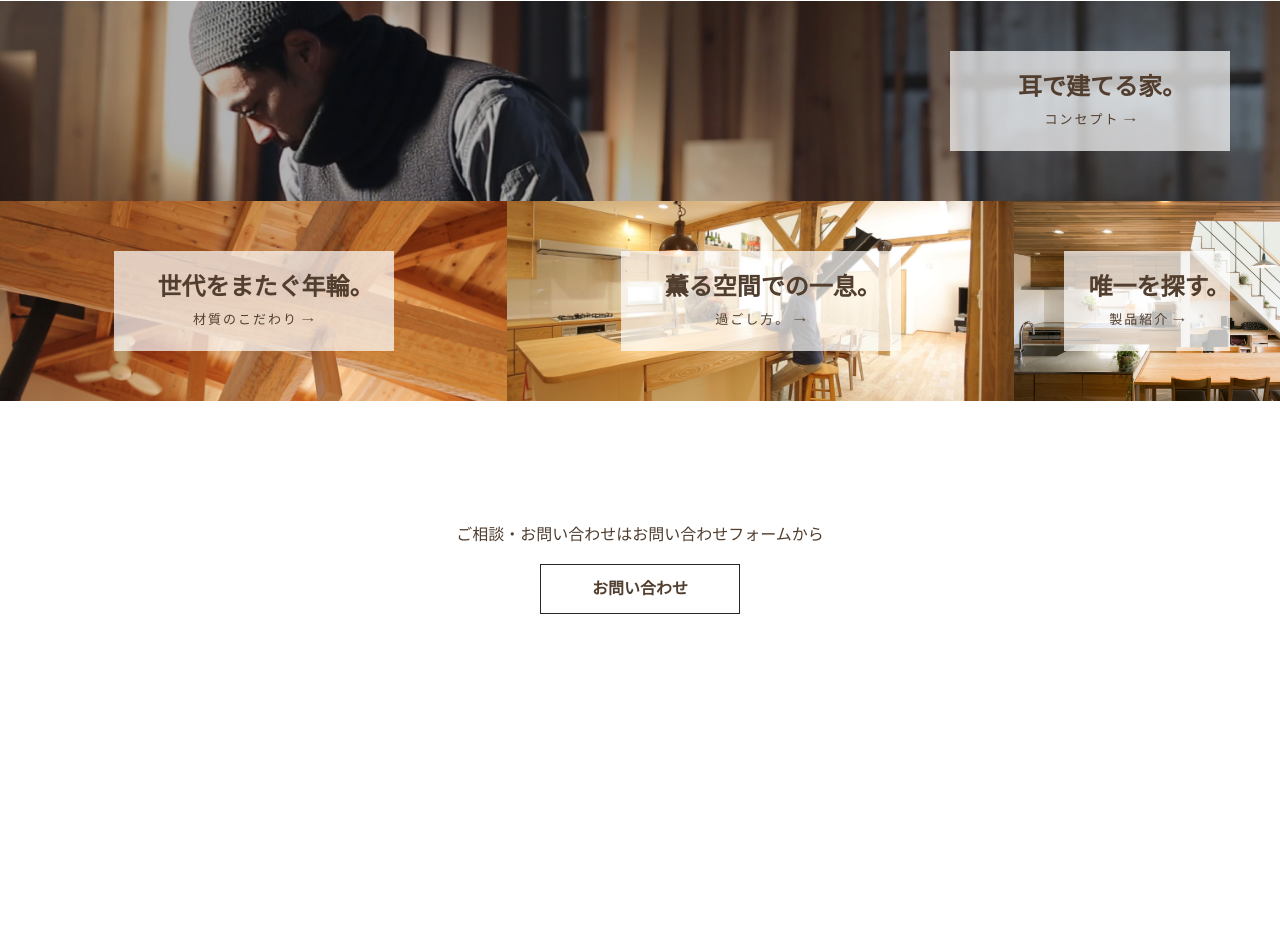
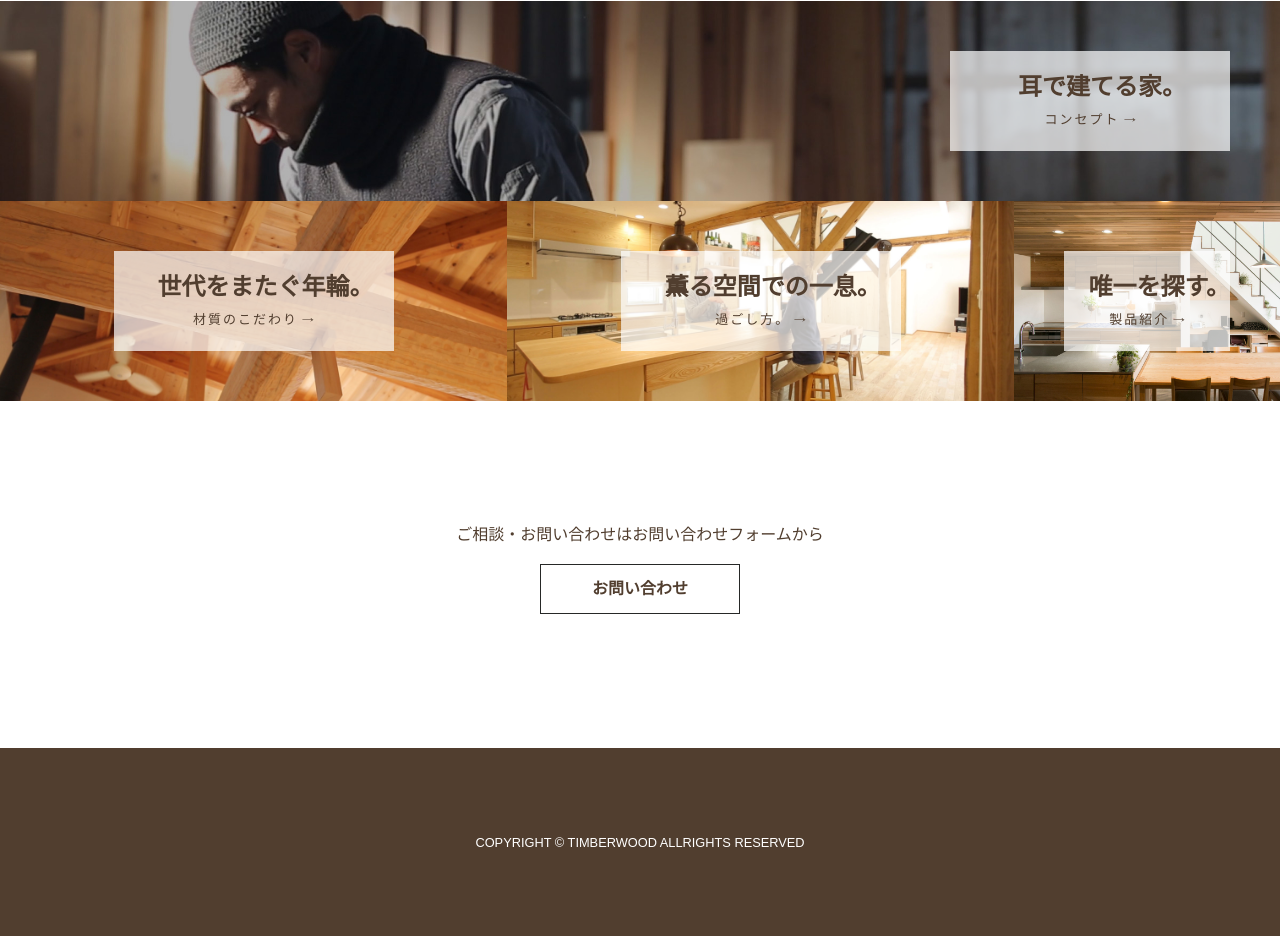
Before and after one commit to Taisei420/coding-trial, a plain HTML site: page index.html in a window 1280 px wide. Shown: the part 672-1608 px from the top of the page. Before the commit the page ends 1420 px from the top, so only its background shows below. Drawn offline with Linux system fonts and the light colour scheme.

Commit message:
footer実装

```diff
--- a/css/styles.css
+++ b/css/styles.css
@@ -248,3 +248,12 @@ nav {
   color: #ffffff;
   opacity: .7;
 }
+
+footer {
+  background: #513E2F;
+  padding: 85px 0;
+}
+footer p {
+  margin: 0 auto;
+  color: #fff;
+}
--- a/index.html
+++ b/index.html
@@ -68,8 +68,13 @@
       <div class="contact">
         <p>ご相談・お問い合わせはお問い合わせフォームから</p>
         <a href="#" class="button">お問い合わせ</a>
+      </div>
 
-      </div>
+      <footer>
+        <div class="wrapper">
+          <p><small>COPYRIGHT &copy; TIMBERWOOD ALLRIGHTS RESERVED</small></p>
+        </div>
+      </footer>
 
 
 
```
